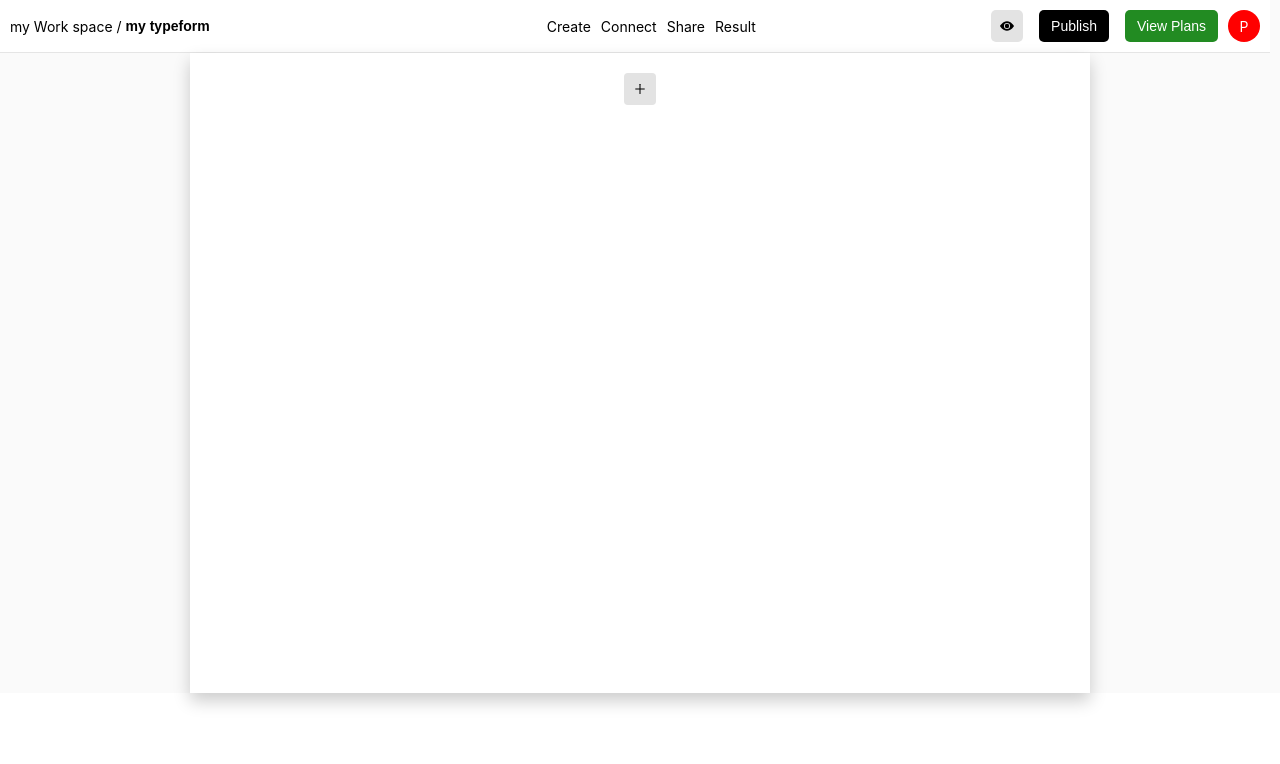
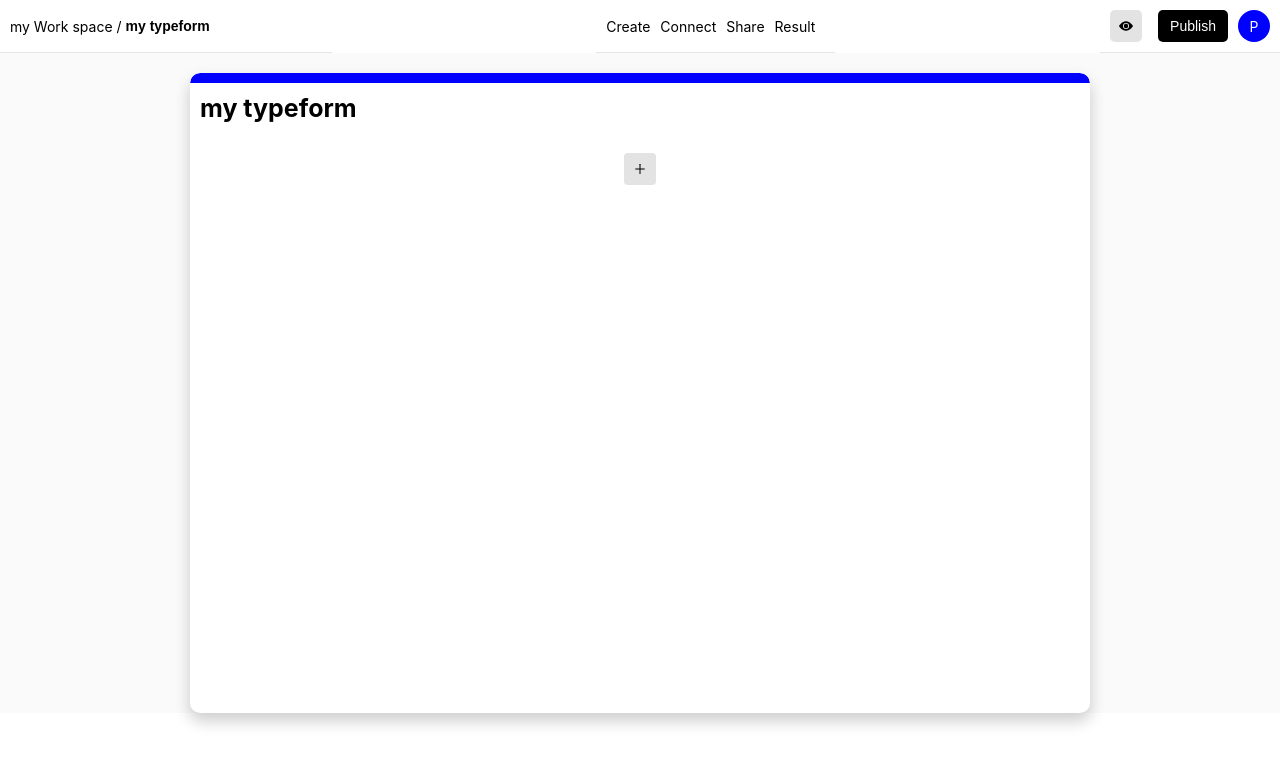
Before and after one commit to Adeee11/form-builder, a React (Create React App) app in the folder client/: page /createForm in a window 1280 px wide. Shown: the top 764 px of the page. Built offline with nearby package versions, Linux system fonts and the light colour scheme.

Commit message:
Edit and Delete Question added

```diff
--- a/client/src/pages/CreateForm/CreateForm.styles.tsx
+++ b/client/src/pages/CreateForm/CreateForm.styles.tsx
@@ -22,15 +22,23 @@ const Header = styled.div`
     display: flex;
     justify-content: space-between;
     font-size: 14px;
-    margin-right: 10px;
-    padding: 10px;
-    border-bottom: 1px solid rgba(0, 0, 0, 0.1);
-    flex-wrap: wrap;
     background: white;
+    @media(max-width:768px){
+        flex-direction: column;
+        overflow: hidden;
+        ul, p{
+            justify-content: space-evenly;
+        }
+
+
+
+    }
     .first{
         display: flex;
         flex-wrap: nowrap;
         align-items: center;
+        border-bottom: 1px solid rgba(0, 0, 0, 0.1);
+        padding: 10px;
         span{
             min-width: 104px;
         }
@@ -50,10 +58,9 @@ const Header = styled.div`
         list-style: none;
         flex-wrap: nowrap;
         align-items: center;
-        @media (max-width:"900px"){
-            /* flex-basis: 100%; */
+        border-bottom: 1px solid rgba(0, 0, 0, 0.1);
+        padding: 10px;
 
-        }
         li{
            margin-right   :10px ;
            cursor: pointer;
@@ -62,7 +69,9 @@ const Header = styled.div`
     p{
         display: flex;
         align-items: center;
-        .publish, .plans{
+        border-bottom: 1px solid rgba(0, 0, 0, 0.1);
+        padding: 10px;
+        .publish{
             background: black;
             color:white;
             padding: 6px 12px;
@@ -73,13 +82,11 @@ const Header = styled.div`
             cursor: pointer;
             height: 32px;
         }
-        .plans{
-            background: forestgreen;
-        }
+
         .avatar{
             margin-left: 10px;
             border-radius: 50%;
-            background: red;
+            background: blue;
             color:white;
             width:32px;
             height: 32px;
@@ -100,6 +107,7 @@ const Header = styled.div`
 
         }
     }
+
 `
 const Form = styled.form`
    background: white;
@@ -111,6 +119,19 @@ const Form = styled.form`
    margin: 0 auto;
    box-shadow: 0 8px 16px 0 rgba(0,0,0,0.2);
    position: relative;
+   border-radius: 10px;
+   margin-top: 20px;
+   overflow: hidden;
+   .form-header{
+    border-radius: 10px;
+       font-size: 25px;
+       font-weight: 700;
+       text-align: left;
+       width: 100%;
+       padding: 10px;
+       border-top: 10px solid blue;
+
+   }
    .que{
 
        width  :100% ;
@@ -136,6 +157,10 @@ const Form = styled.form`
        border-bottom: 2px solid lightblue;
        padding: 10px;
        margin-left: 10px;
+       @media (max-width:768px) {
+        min-width   : 0;
+        width:80vw;
+       }
    }
 
 
@@ -150,10 +175,15 @@ const Form = styled.form`
     border:none;
     color:white;
     background: blue;
+    margin-bottom: 20px;
 }
 .opt{
     min-width: 600px;
     padding:10px;
+    @media (max-width:768px) {
+        min-width   : 0;
+        width:80vw;
+       }
     span{
         width: 100%;
         display: flex;
@@ -180,6 +210,10 @@ const Form = styled.form`
       background:lightblue ;
       margin-top: 10px;
       border-radius: 4px;
+      @media (max-width:768px) {
+        min-width   : 0;
+        width:80vw;
+       }
     p{
       border:1px solid lightblue;
       font-size: 16px;
@@ -195,6 +229,13 @@ const Form = styled.form`
       cursor: pointer;
       border: none;
     }
+}
+.delque{
+    border:none;
+    width: 32px;
+    height: 32px;
+    border-radius: 4px;
+    margin-left: 7px;
 }
 
 `
@@ -218,6 +259,12 @@ z-index: 999;
     background: white;
     box-shadow: 0 8px 16px 0 rgba(0,0,0,0.2);
     z-index: 5;
+
+    @media(max-width:768px){
+        width: 80%;
+        height   :auto ;
+        transform: translate(-40vw, -200px);
+    }
       h3{
           margin-left: 10px;
           color: rgb(38, 38, 39);
@@ -232,7 +279,6 @@ z-index: 999;
            color: rgb(38, 38, 39);
            span{
                 border-radius:4px ;
-                /* padding: 5px; */
                 font-size: 17px;
                 padding:4px ;
                 display: inline-flex;
--- a/client/src/pages/CreateForm/CreateForm.tsx
+++ b/client/src/pages/CreateForm/CreateForm.tsx
@@ -25,9 +25,10 @@ const CreateForm = () => {
     const [showModal, setShowModal] = useState(false);
     const [formData, setformData] = useState<any>([]);
     const [opt, setOpt] = useState('');
+    const [que, setQue] = useState('')
     const [title, setTitle] = useState('my typeform');
-    const [result, setResult] = useState<any>();
-    const [count, setCount] = useState(0);
+    const [editQue, setEditQue] = useState(-1);
+
     const CREATE_FORM = gql`
     mutation createForm($input:CreateFormInput!){
         createForm(createFormInput:$input){
@@ -44,25 +45,7 @@ const CreateForm = () => {
       }
     `;
 
-    const UPDATE_FORM = gql`
-    mutation updateForm($input:UpdateFormInput!, $id:String!){
-        updateForm(updateFormInput:$input, id:$id){
-          id
-          date
-          title
-          formData{
-            Question
-            fieldType
-            option
-          }
-        }
-      }
-    `
-
-
-
     const [create, { loading, error }] = useMutation(CREATE_FORM);
-    const [update, state] = useMutation(UPDATE_FORM);
 
     if (loading) console.log("loading...", loading);
     if (error) console.error("error:", error);
@@ -73,26 +56,34 @@ const CreateForm = () => {
     }
 
     const saveQuestion = (que: string, index: number) => {
-        const newData: any = formData;
+        const newData = [...formData];
         newData[index].Question = que;
-        setformData(newData)
+        setformData([...newData])
+        setEditQue(-1)
+    }
+    const delQue = (i: number) => {
+        console.log(i)
+        const list = formData
+        list.splice(i, 1)
+        setformData((prev: any) => [...list]);
+        console.log("formdata", formData)
     }
 
-
     const saveOption = (opt: string, i: number) => {
-        const list: any = formData;
+        const list = [...formData];
         list[i].option[formData[i].option.length] = opt;
         setformData((prev: any) => [...list]);
         setOpt('');
     }
 
+
     const del = (i: number, index: number) => {
-        const list: any = formData;
+        const list = formData;
         list[i].option.splice(index, 1);
         setformData([...list])
     }
     const submitHandler = async () => {
-        if (count == 0) {
+
         const data: any = await create({
             variables: {
                 input: {
@@ -103,22 +94,8 @@ const CreateForm = () => {
             }
         })
         console.log(data);
-            setResult(data);
-            setCount((prevCount) => prevCount + 1);
-        } else {
-            console.log("count", count)
-            const data2 = await update({
-                variables: {
-                    input: {
-                        title: title,
-                        formData: formData
-                    },
-                    id: result.data.createForm.id
-                }
-            })
-
-            console.log("data2:", data2);
-        }
+        if (data) alert("form Created")
+        else alert("Fill all the Questions. ")
     }
 
 
@@ -139,7 +116,6 @@ const CreateForm = () => {
                 <p>
                     <span className='preview'><BsFillEyeFill /></span>
                     <button className='publish' onClick={submitHandler}>Publish</button>
-                    <button className='plans'>View Plans</button>
                     <span className='avatar'>P</span>
                 </p>
             </Header>
@@ -179,12 +155,20 @@ const CreateForm = () => {
             </Modal>}
 
             <Form>
+                <div className='form-header'>
+                    {title}
+                </div>
+                {formData.map((a: { fieldType: string, Question: string, option: string[] }, i: number) => <div key={i}>
 
-                {formData.map((a: { fieldType: string, option: string[] }, i: number) => <div key={i}>
+                    <div className='que' onClick={() => { setEditQue(i); setQue(formData[i].Question) }}>
 
-                    <div className='que'>
                         <span>{i + 1}.</span>
-                        <input type="text" placeholder='Your Question here' className="input" onChange={(e) => saveQuestion(e.target.value, i)} />
+                        {editQue == i ? <>
+                            <input type="text" placeholder='Your Question here?' className="input" onChange={(e) => setQue(e.target.value)} value={que} onBlur={() => saveQuestion(que, i)} />
+
+                        </>
+                            : <input type="text" placeholder='Your Question here?' className="input" value={a.Question} />}
+                        <button type="button" className='delque' onClick={() => delQue(i)}>x</button>
                     </div>
                     {(a.fieldType !== "select" && a.fieldType !== "choice") ?
                         <p className='ans'>Enter Your Answer here</p> :
```
Lines whose indentation alone changed are shown as unchanged.
